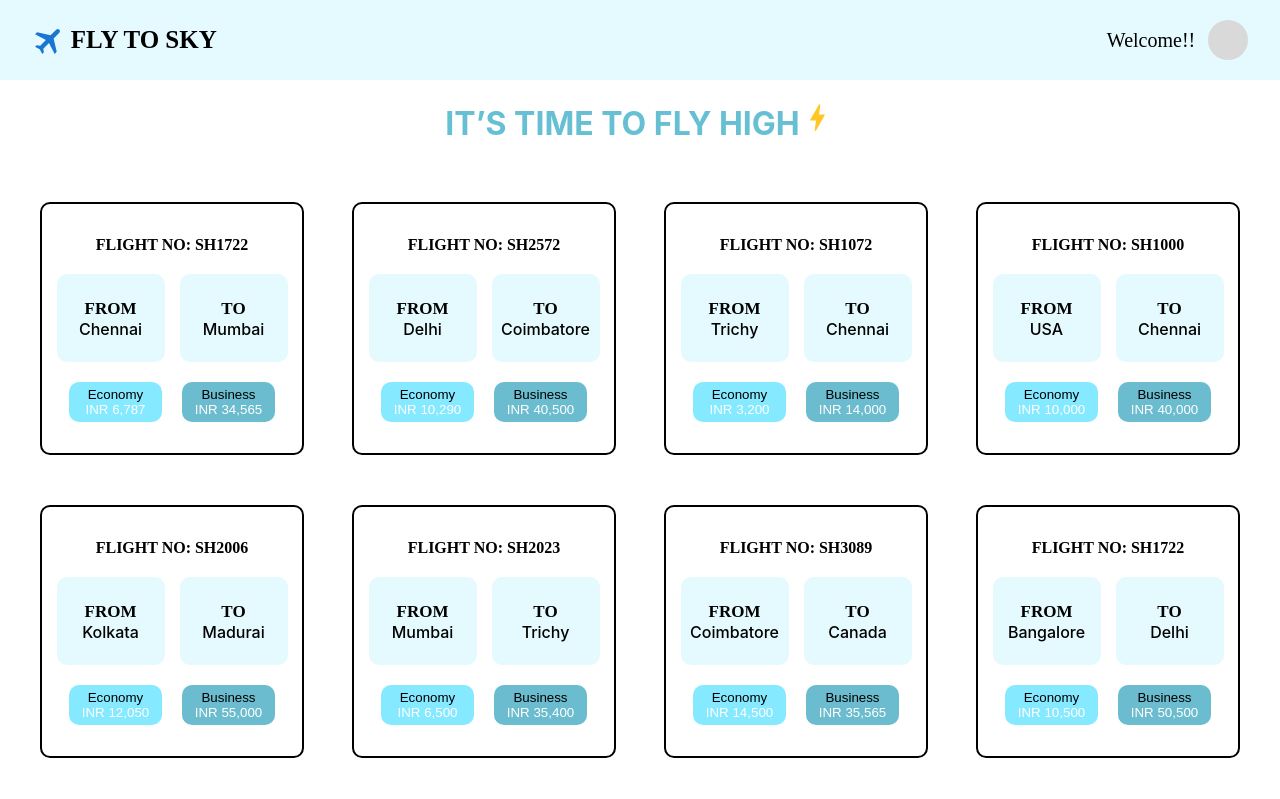
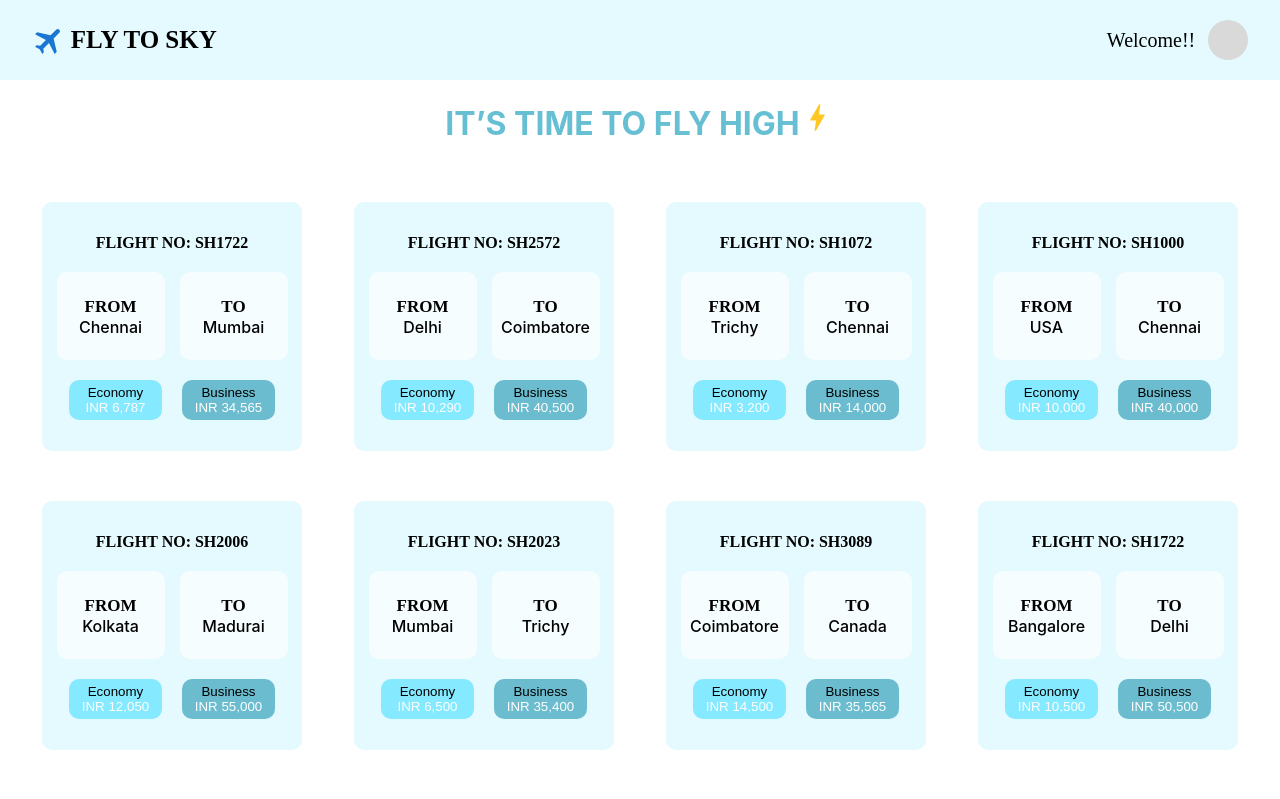
Before and after one commit to suba2002/fly-to-sky, a React (Create React App) app: page /booking in a window 1280 px wide. Shown: the top 799 px of the page. Built offline with nearby package versions, Linux system fonts and the light colour scheme.

Commit message:
booking details updated

```diff
--- a/src/components/Details/Details.css
+++ b/src/components/Details/Details.css
@@ -50,8 +50,7 @@
 .content__fly {
   width: 260px;
   height: 249px;
-  /* background-color: #e4faff; */
-  border: 2px solid #000;
+  background-color: #e4faff;
   border-radius: 10px;
 }
 
@@ -73,7 +72,7 @@
 }
 
 .booking__destination {
-  background-color: #e4faff;
+  background-color: #f6fdff;
   height: 88px;
   width: 108px;
   border-radius: 10px;
--- a/src/components/Support/Support.css
+++ b/src/components/Support/Support.css
@@ -48,19 +48,9 @@
   flex-direction: column;
   align-items: center;
   justify-content: center;
+  gap: 3vh;
 }
 
-/* .inner__text {
-  position: absolute;
-  bottom: 0;
-  left: 0;
-  right: 0;
-  background-color: #b0b0b0;
-  opacity: 0.7;
-  border-radius: 0px 0px 10px 10px;
-  height: 26vh;
-  margin: 20px;
-} */
 
 .support__content > p {
   font-weight: 300;
```
